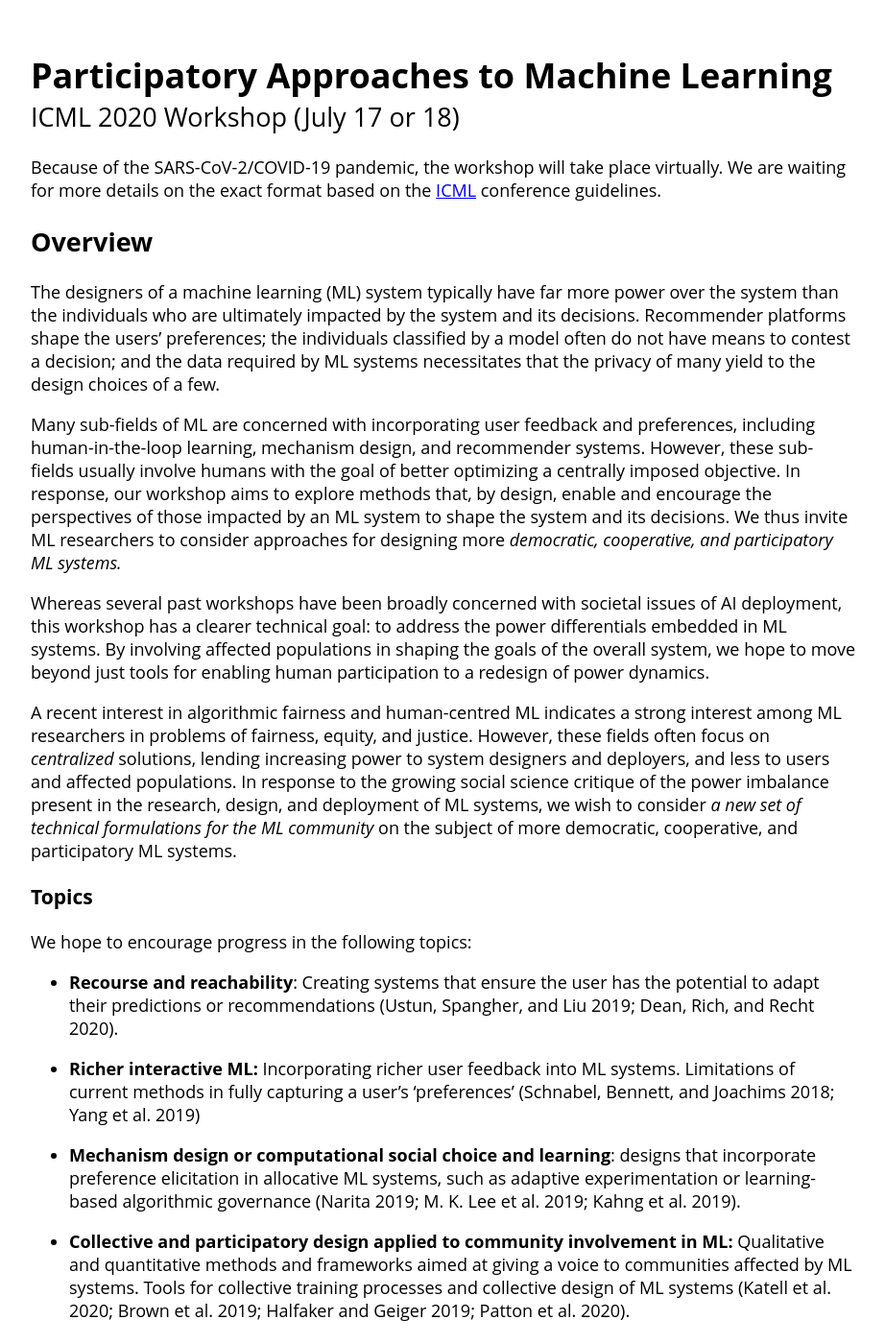
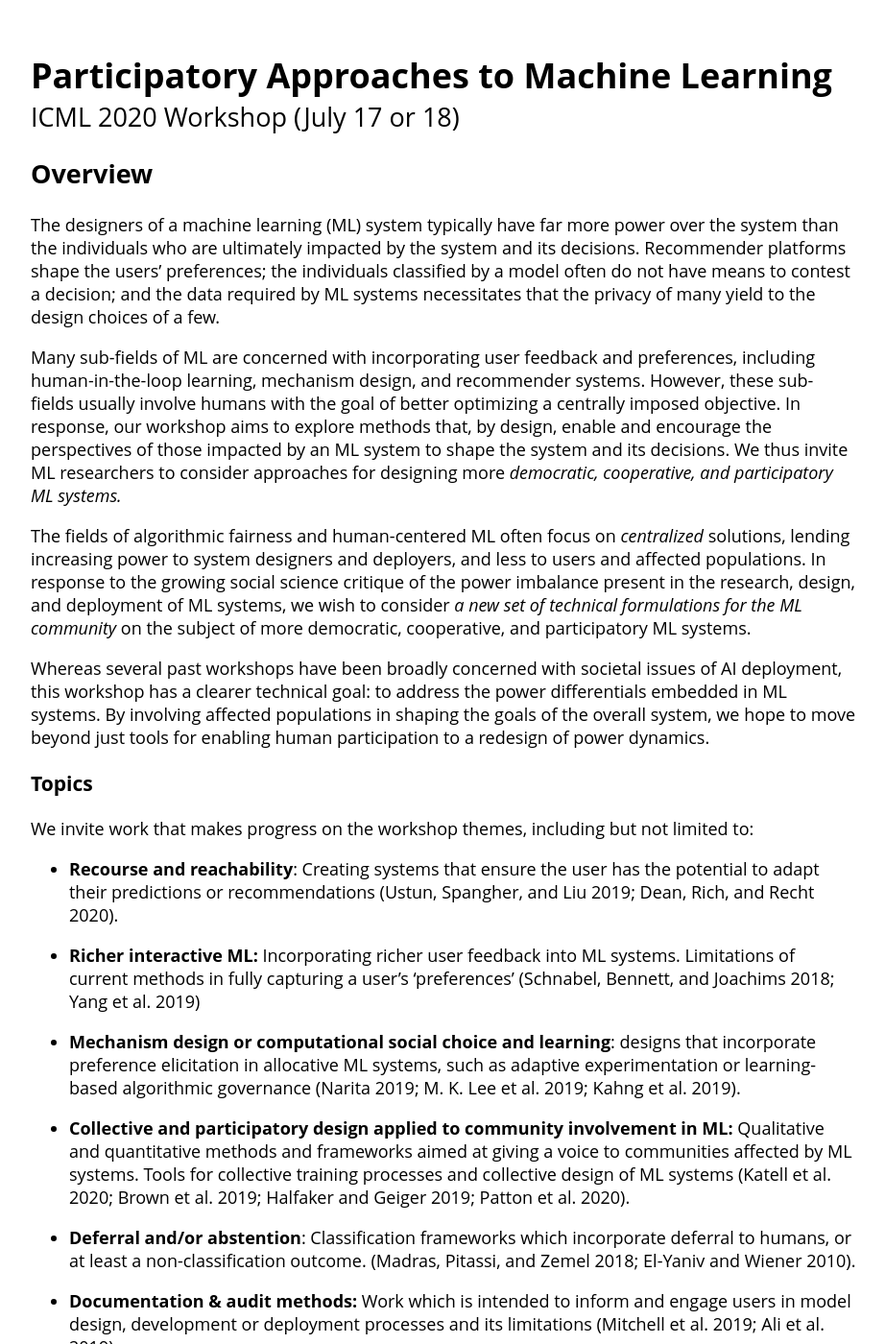
Before and after one commit to participatoryml/participatoryml.github.io, a Jekyll site: the page built from index.md, in a window 1280 px wide and 1400 px high. Shown: the whole window at 96% size, without its empty margins (178-1100 px from the left). Built offline with Jekyll 4.4.1, drawn with Linux system fonts in a browser that asks for light colours; some of the changed text lies outside the part shown.

Commit message:
Some editing to the overview and around it

```diff
--- a/index.md
+++ b/index.md
@@ -3,10 +3,6 @@ layout: landing
 title: Participatory Approaches to Machine Learning
 subtitle: ICML 2020 Workshop (July 17 or 18)
 ---
-
-Because of the SARS-CoV-2/COVID-19 pandemic, the workshop will take place
-virtually. We are waiting for more details on the exact format based on the
-[ICML](https://icml.cc) conference guidelines.
 
 ## Overview
 
@@ -28,6 +24,14 @@ shape the system and its decisions. We thus invite ML researchers to
 consider approaches for designing more *democratic, cooperative, and
 participatory ML systems.*
 
+The fields of algorithmic fairness and human-centered ML often focus on
+*centralized* solutions, lending increasing power to system designers and
+deployers, and less to users and affected populations. In response to the
+growing social science critique of the power imbalance present in the research,
+design, and deployment of ML systems, we wish to consider *a new set of
+technical formulations for the ML community* on the subject of more democratic,
+cooperative, and participatory ML systems.
+
 Whereas several past workshops have been broadly concerned with societal
 issues of AI deployment, this workshop has a clearer technical goal: to
 address the power differentials embedded in ML systems. By involving
@@ -35,19 +39,10 @@ affected populations in shaping the goals of the overall system, we hope
 to move beyond just tools for enabling human participation to a redesign
 of power dynamics.
 
-A recent interest in algorithmic fairness and human-centred ML indicates
-a strong interest among ML researchers in problems of fairness, equity,
-and justice. However, these fields often focus on *centralized*
-solutions, lending increasing power to system designers and deployers,
-and less to users and affected populations. In response to the growing
-social science critique of the power imbalance present in the research,
-design, and deployment of ML systems, we wish to consider *a new set of
-technical formulations for the ML community* on the subject of more
-democratic, cooperative, and participatory ML systems.
-
 ### Topics
 
-We hope to encourage progress in the following topics:
+We invite work that makes progress on the workshop themes, including but not
+limited to:
 
 -   **Recourse and reachability**: Creating systems that ensure the user
     has the potential to adapt their predictions or recommendations
```
Also changed, not shown: other parts of index.md (+6 -0 lines).
